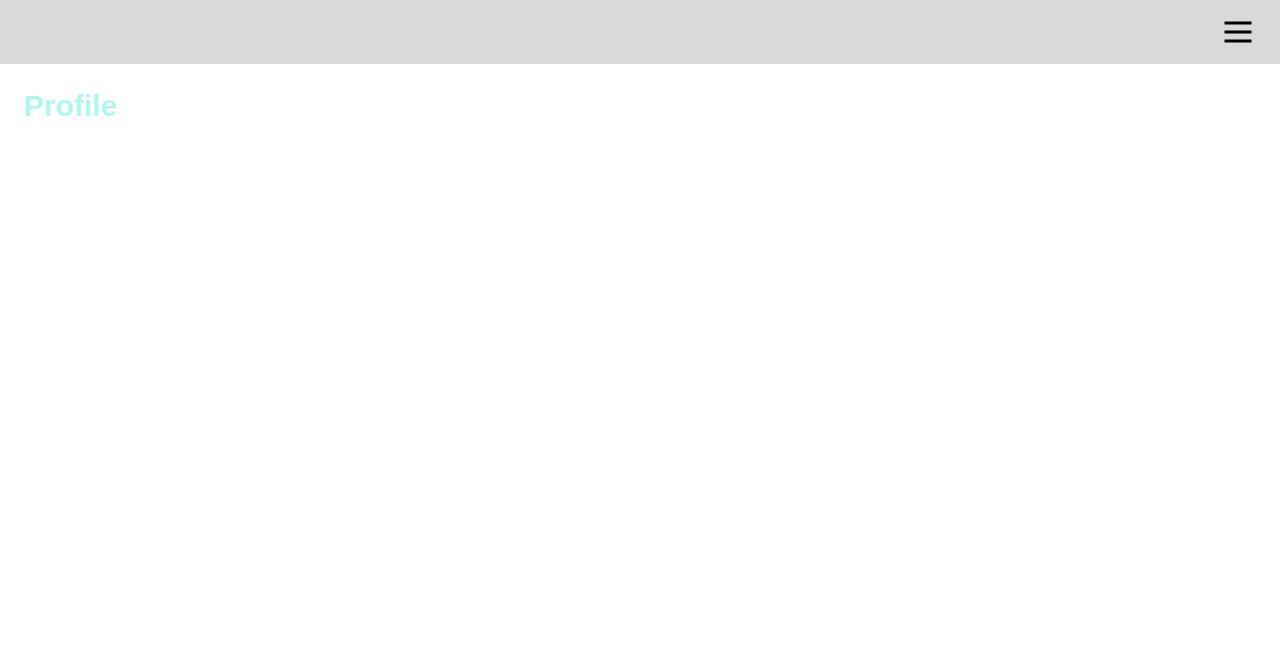
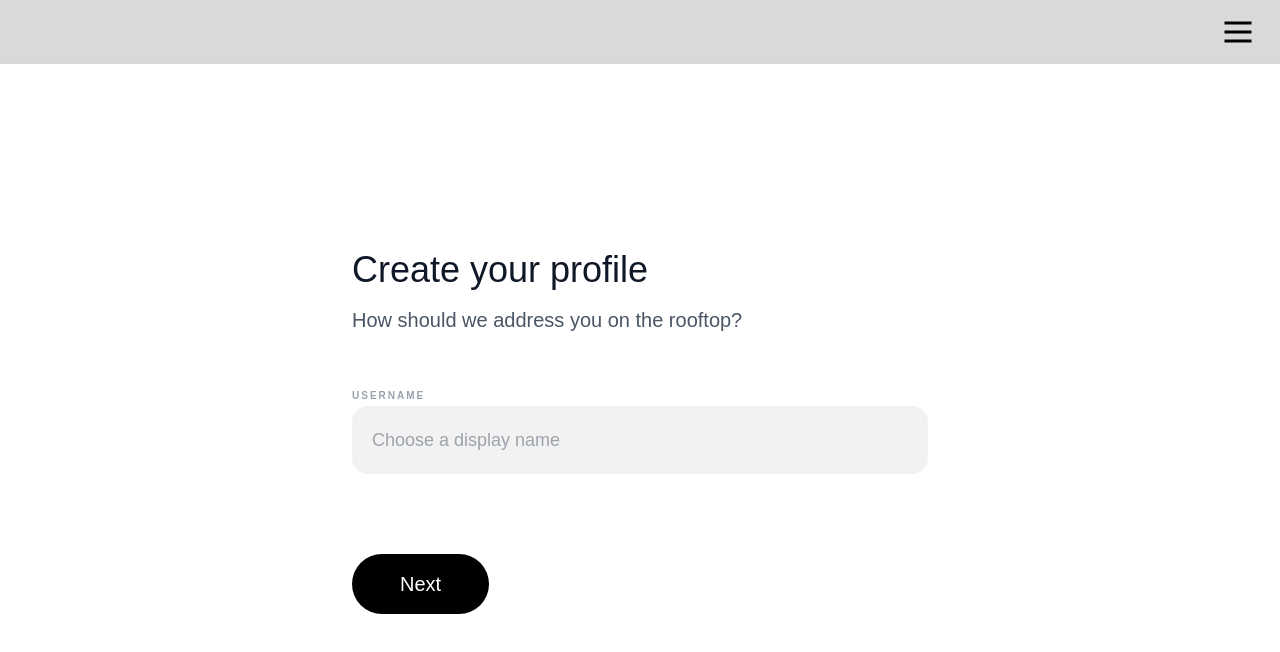
Before and after one commit to Brenda-fassie/Mental-HeaIth-Driven-AI, a Next.js app: page /profile in a window 1280 px wide. Shown: the top 652 px of the page. Built offline with nearby package versions, Linux system fonts and the light colour scheme; a web font is replaced by a local one.

Commit message:
Fix: connect all onboarding and auth pages for a complete user flow

```diff
--- a/app/(auth)/login/page.tsx
+++ b/app/(auth)/login/page.tsx
@@ -52,9 +52,12 @@ export default function LoginPage() {
 							</div>
 						</div>
 
-						<button className="w-full py-5 bg-[#D3D8E2] rounded-xl text-xl font-medium text-gray-700 hover:bg-black hover:text-white transition-all duration-300">
+						<Link
+							href="/welcome"
+							className="block w-full py-5 bg-[#D3D8E2] rounded-xl text-xl font-medium text-gray-700 text-center hover:bg-black hover:text-white transition-all duration-300"
+						>
 							Sign In
-						</button>
+						</Link>
 
 						<div className="text-center space-y-3 pt-4">
 							<p className="text-[11px] text-gray-400 uppercase tracking-wider">Welcome back to the rooftop</p>
--- a/app/(auth)/signup/page.tsx
+++ b/app/(auth)/signup/page.tsx
@@ -45,15 +45,23 @@ export default function SignupPage() {
 							</div>
 						</div>
 
-						<button className="w-full py-5 bg-[#D3D8E2] rounded-xl text-xl font-medium text-gray-700 hover:bg-black hover:text-white transition-all duration-300">
+						<Link
+							href="/welcome"
+							className="block w-full py-5 bg-[#D3D8E2] rounded-xl text-xl font-medium text-gray-700 text-center hover:bg-black hover:text-white transition-all duration-300"
+						>
 							Create Account
-						</button>
+						</Link>
 
 						<div className="text-center space-y-3 pt-4">
 							<p className="text-[11px] text-gray-400 uppercase tracking-wider">All your Information is anonymized</p>
-							<Link href="/terms" className="text-xs text-blue-500 underline hover:text-blue-700">
-								Terms of Service
-							</Link>
+							<div className="flex flex-col gap-2">
+								<Link href="/login" className="text-xs text-blue-500 hover:text-blue-700">
+									Already have an account? Login
+								</Link>
+								<Link href="/terms" className="text-xs text-gray-400 underline hover:text-gray-600">
+									Terms of Service
+								</Link>
+							</div>
 						</div>
 					</form>
 				</div>
--- a/app/(onboarding)/contacts/page.tsx
+++ b/app/(onboarding)/contacts/page.tsx
@@ -1,4 +1,5 @@
 import OnboardingHeader from "@/components/shared/onboarding-header";
+import Link from "next/link";
 
 const resources = [
   "Crisis Helpline",
@@ -58,6 +59,15 @@ export default function ContactsPage() {
             </p>
           </aside>
         </div>
+
+        <div className="mt-12 flex justify-center">
+          <Link
+            href="/notifications"
+            className="px-12 py-4 bg-black text-white rounded-full text-xl font-medium hover:bg-gray-800 transition-all text-center"
+          >
+            Next
+          </Link>
+        </div>
       </main>
     </div>
   );
--- a/app/(onboarding)/disclaimer/page.tsx
+++ b/app/(onboarding)/disclaimer/page.tsx
@@ -1,11 +1,31 @@
 import OnboardingHeader from "@/components/shared/onboarding-header";
+import Link from "next/link";
 
 export default function DisclaimerPage() {
   return (
     <div className="min-h-screen flex flex-col bg-white">
       <OnboardingHeader />
-      <main className="flex-1 p-6">
-        <h1 className="text-3xl font-semibold">Disclaimer</h1>
+      <main className="flex-1 p-8 md:p-12 max-w-2xl mx-auto w-full flex flex-col justify-center space-y-12">
+        <div className="space-y-6">
+          <h1 className="text-4xl font-medium text-gray-900">Important Disclaimer</h1>
+          <div className="space-y-4 text-lg text-gray-600 font-light leading-relaxed">
+            <p>
+              Rooftop is a mental wellness support tool, not a clinical replacement for professional therapy, medical diagnosis, or emergency services.
+            </p>
+            <p>
+              If you are in immediate danger or experiencing a crisis, please contact your local emergency services or a crisis hotline immediately.
+            </p>
+          </div>
+        </div>
+
+        <div className="pt-8">
+          <Link
+            href="/profile"
+            className="inline-block px-12 py-4 bg-black text-white rounded-full text-xl font-medium hover:bg-gray-800 transition-all"
+          >
+            I understand
+          </Link>
+        </div>
       </main>
     </div>
   );
--- a/app/(onboarding)/notifications/page.tsx
+++ b/app/(onboarding)/notifications/page.tsx
@@ -1,4 +1,5 @@
 import OnboardingHeader from "@/components/shared/onboarding-header";
+import Link from "next/link";
 
 const nudges = [
   {
@@ -48,6 +49,15 @@ export default function NotificationsPage() {
               </article>
             ))}
           </div>
+
+          <div className="mt-12 flex justify-center">
+            <Link
+              href="/settings"
+              className="px-12 py-4 bg-black text-white rounded-full text-xl font-medium hover:bg-gray-800 transition-all text-center"
+            >
+              Next
+            </Link>
+          </div>
         </section>
       </main>
     </div>
--- a/app/(onboarding)/profile/page.tsx
+++ b/app/(onboarding)/profile/page.tsx
@@ -1,11 +1,37 @@
 import OnboardingHeader from "@/components/shared/onboarding-header";
+import Link from "next/link";
 
 export default function ProfilePage() {
   return (
     <div className="min-h-screen flex flex-col bg-white">
       <OnboardingHeader />
-      <main className="flex-1 p-6">
-        <h1 className="text-3xl font-semibold">Profile</h1>
+      <main className="flex-1 p-8 md:p-12 max-w-2xl mx-auto w-full flex flex-col justify-center space-y-12">
+        <div className="space-y-4">
+          <h1 className="text-4xl font-medium text-gray-900">Create your profile</h1>
+          <p className="text-xl text-gray-600 font-light">
+            How should we address you on the rooftop?
+          </p>
+        </div>
+
+        <div className="space-y-2">
+          <label className="text-[10px] font-bold uppercase tracking-[0.2em] text-gray-400">
+            Username
+          </label>
+          <input
+            type="text"
+            placeholder="Choose a display name"
+            className="w-full bg-[#F2F2F2] rounded-2xl p-5 text-lg text-gray-600 font-light focus:outline-none focus:ring-2 focus:ring-gray-200"
+          />
+        </div>
+
+        <div className="pt-8">
+          <Link
+            href="/contacts"
+            className="inline-block px-12 py-4 bg-black text-white rounded-full text-xl font-medium hover:bg-gray-800 transition-all text-center"
+          >
+            Next
+          </Link>
+        </div>
       </main>
     </div>
   );
--- a/app/(onboarding)/settings/page.tsx
+++ b/app/(onboarding)/settings/page.tsx
@@ -1,4 +1,5 @@
 import OnboardingHeader from "@/components/shared/onboarding-header";
+import Link from "next/link";
 
 const themes = ["Mint Calm", "Pink Warmth", "Blue Clarity", "Neutral Minimal"];
 
@@ -47,9 +48,17 @@ export default function SettingsPage() {
             </div>
           </div>
 
-          <button className="mt-8 px-8 py-3 rounded-xl bg-[#D3D8E2] text-gray-900 hover:bg-black hover:text-white transition-colors">
-            Save Preferences
-          </button>
+          <div className="mt-8 flex gap-4">
+            <button className="px-8 py-3 rounded-xl bg-[#D3D8E2] text-gray-900 hover:bg-black hover:text-white transition-all duration-300">
+              Save Preferences
+            </button>
+            <Link
+              href="/menu"
+              className="px-8 py-3 bg-black text-white rounded-xl text-center font-medium hover:bg-gray-800 transition-all"
+            >
+              Finish Setup
+            </Link>
+          </div>
         </div>
       </main>
     </div>
--- a/app/(onboarding)/welcome/page.tsx
+++ b/app/(onboarding)/welcome/page.tsx
@@ -1,11 +1,26 @@
 import OnboardingHeader from "@/components/shared/onboarding-header";
+import Link from "next/link";
 
 export default function WelcomePage() {
   return (
     <div className="min-h-screen flex flex-col bg-white">
       <OnboardingHeader />
-      <main className="flex-1 p-6">
-        <h1 className="text-3xl font-semibold">Welcome</h1>
+      <main className="flex-1 p-8 md:p-12 max-w-2xl mx-auto w-full flex flex-col justify-center space-y-12">
+        <div className="space-y-4">
+          <h1 className="text-5xl font-medium text-gray-900">Welcome</h1>
+          <p className="text-xl text-gray-600 font-light leading-relaxed">
+            We're glad you're here. Let's take a moment to get you settled into the rooftop.
+          </p>
+        </div>
+
+        <div className="pt-8">
+          <Link
+            href="/disclaimer"
+            className="inline-block px-12 py-4 bg-black text-white rounded-full text-xl font-medium hover:bg-gray-800 transition-all"
+          >
+            Next
+          </Link>
+        </div>
       </main>
     </div>
   );
--- a/app/page.tsx
+++ b/app/page.tsx
@@ -1,4 +1,5 @@
 import Image from "next/image";
+import Link from "next/link";
 
 export default function Home() {
   const features = [
@@ -57,9 +58,12 @@ export default function Home() {
           </div>
 
           <div className="pt-4 w-full md:w-auto flex justify-center md:justify-start">
-            <button className="w-full max-w-70 md:w-auto px-10 py-3 md:py-2.5 border border-black text-2xl font-light tracking-wide hover:bg-blue-accent hover:text-white transition-all duration-300">
+            <Link
+              href="/signup"
+              className="w-full max-w-70 md:w-auto px-10 py-3 md:py-2.5 border border-black text-2xl font-light tracking-wide text-center hover:bg-black hover:text-white transition-all duration-300"
+            >
               Start today
-            </button>
+            </Link>
           </div>
         </div>
       </div>
```
